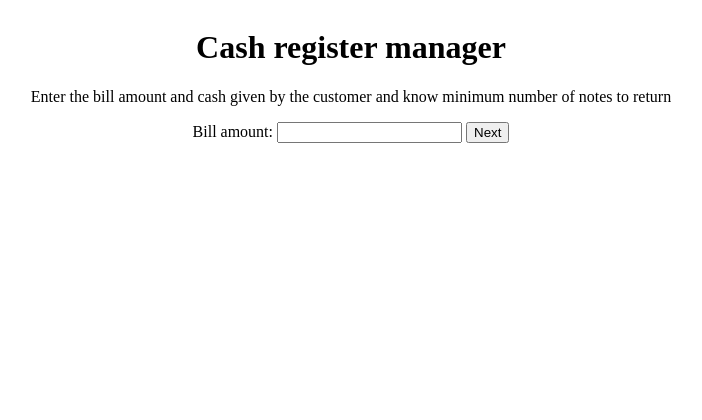
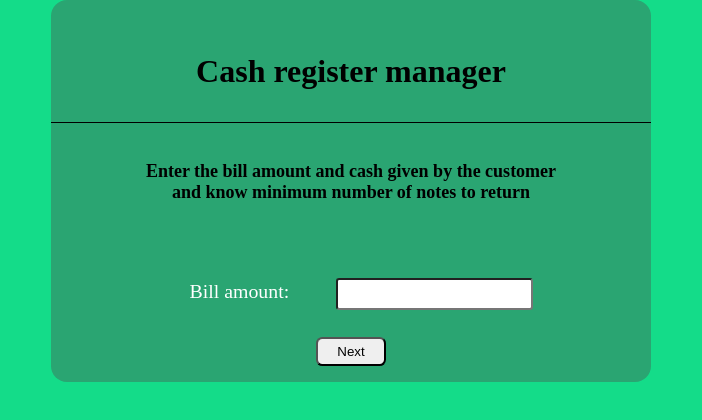
Before and after one commit to TusharJade/mark10-cashregister, a plain HTML site: page index.html in a window 1280 px wide. Shown: the whole page, without its empty margins (289-991 px from the left). Drawn offline with Linux system fonts and the light colour scheme.

Commit message:
styles done mark 10 done

```diff
--- a/index.html
+++ b/index.html
@@ -12,19 +12,22 @@
 <body>
     <div class="container">
 
-        <div>
+
     <h1>Cash register manager</h1>
     <p>Enter the bill amount and cash given by the customer and know minimum number of notes to return</p>
+
+    <div>
     <label for="bill-amount">Bill amount:</label>
     <input type="number" id="bill-amount" />
-    <button id="btnone">Next</button>
+    <div><button id="btnone">Next</button>
+    </div>
 </div>
 
 
     <div class="display-cashgiven" id="display-cashgiven">
         <label for="cash-given">Cash given:</label>
         <input type="number" id="cash-given" />
-        <button id="btntwo">Check</button>
+    <div><button id="btntwo">Check</button></div>
     </div>
 
     <div id="error-message"></div>
--- a/styles.css
+++ b/styles.css
@@ -10,8 +10,67 @@
 .container {
     display: flex;
     flex-direction: column;
+    max-width: 600px;
+    margin: auto;
+    background-color: rgb(42, 165, 114);
+    border-radius: 1rem;
 }
 
 body {
    text-align: center;
+   margin: 0;
+   background-color: #14dc89;
+
 }
+
+h1 {
+ padding: 2rem;
+ border-bottom: 1.4px solid;
+}
+
+p{
+    max-width: 420px;
+    margin: auto;
+    font-weight: bold;
+    padding-bottom: 4rem;
+    font-size: large;
+    padding-top: 1rem;
+}
+
+label {
+    font-size: 1.24rem;
+    padding: 2rem;
+    color: white;
+}
+
+caption {
+ padding: 2rem;
+ padding-bottom: 1rem;
+ font-weight: bold;
+ font-size: large;
+
+}
+
+button {
+    padding: 0.3rem 1.2rem;
+    border-radius: 0.4rem;
+    margin: 1rem;
+}
+
+input {
+    padding: 0.4rem 0.5rem;
+    border-radius: 0.2rem;
+    margin: 0.7rem;
+}
+
+table,th,td {
+    width: 100%;
+    padding: 1rem 1rem;
+    color: white;
+    border: 1px solid black;
+}
+
+
+#error-message {
+    font-size: large;
+}
```
